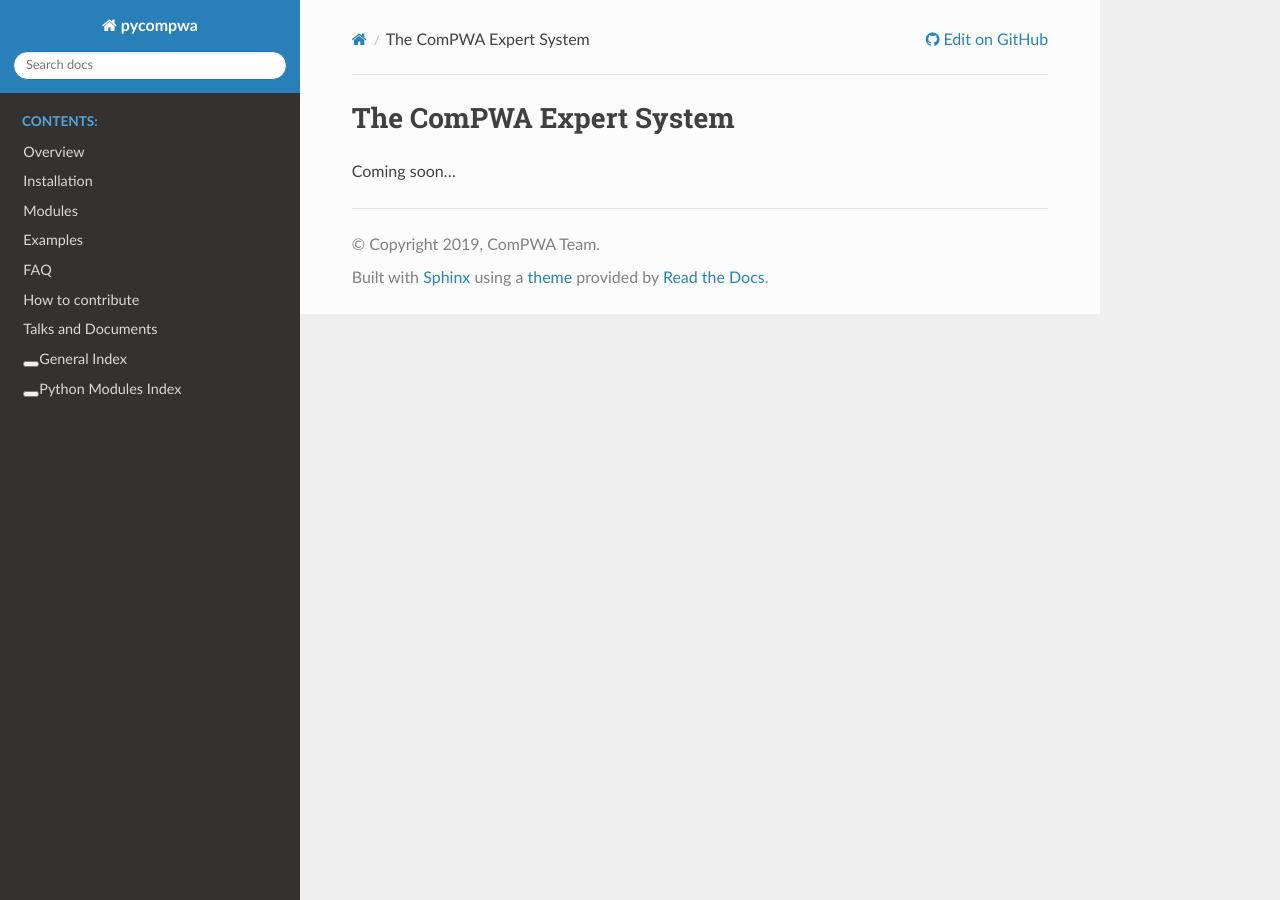
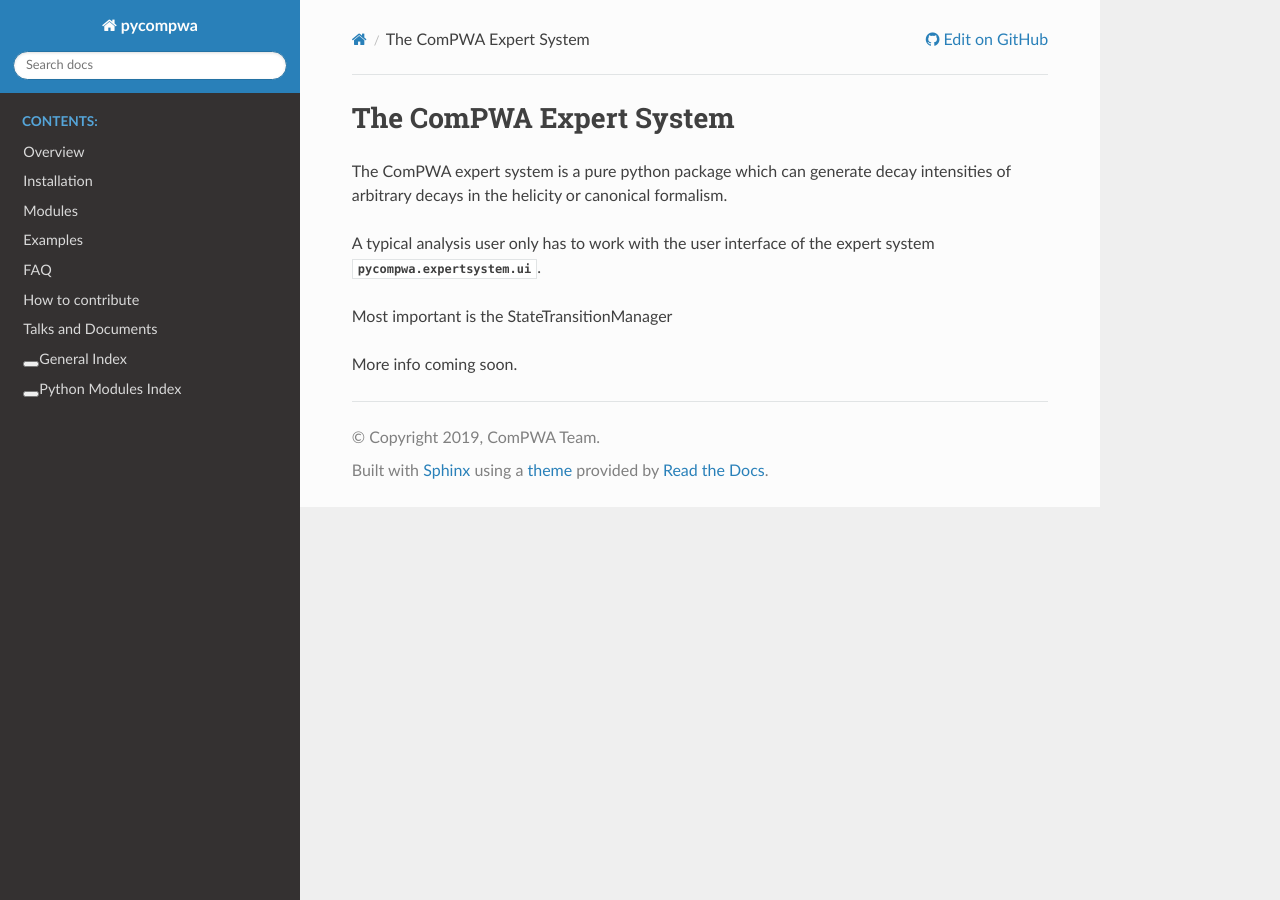
Before and after one commit to ComPWA/pycompwa, a Sphinx documentation site: the page built from doc/source/expertsystem.rst, in a window 1280 px wide. Built offline with Sphinx 7.4.7 and the Read the Docs theme 2.0.0, drawn with Linux system fonts in a browser that asks for light colours; pages that are not in the unit, such as notebooks, are missing from menus.

Commit message:
Small expert system doc improvements

```diff
--- a/doc/source/expertsystem.rst
+++ b/doc/source/expertsystem.rst
@@ -3,4 +3,12 @@
 The ComPWA Expert System
 ------------------------
 
-Coming soon...
+The ComPWA expert system is a pure python package which can generate decay
+intensities of arbitrary decays in the helicity or canonical formalism.
+
+A typical analysis user only has to work with the user interface of the expert
+system :mod:`pycompwa.expertsystem.ui`.
+
+Most important is the StateTransitionManager
+
+More info coming soon.
```
